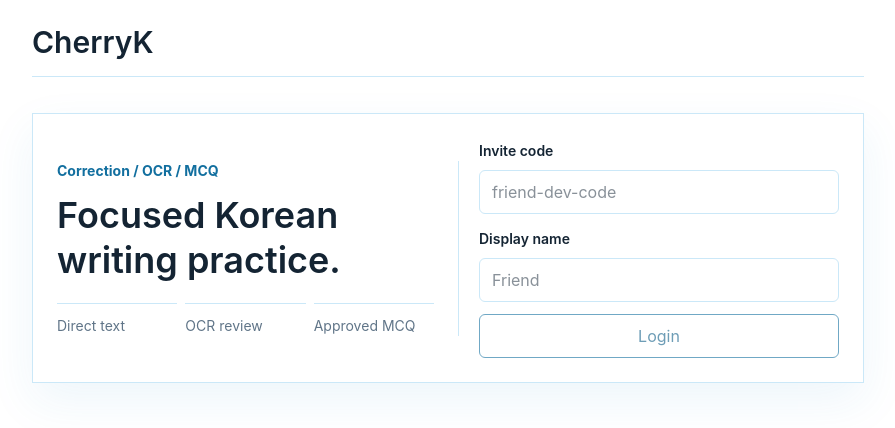
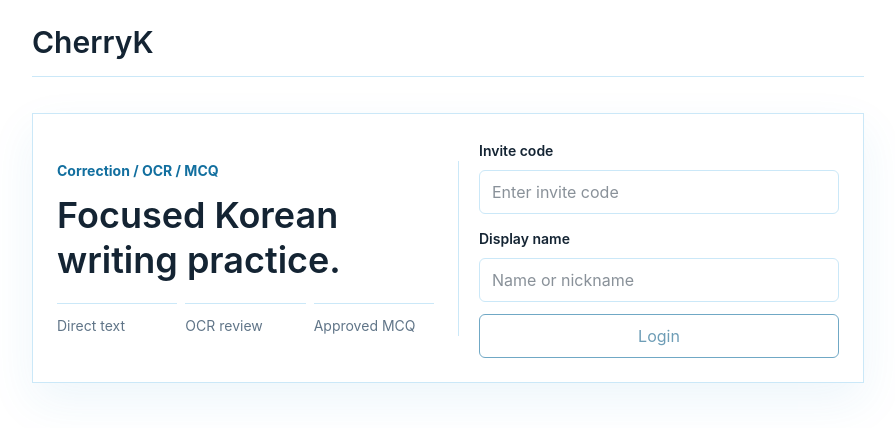
Before and after one commit to dobbylee/cherryk, a Next.js app: page / in a window 1280 px wide. Shown: the top 428 px of the page, without its empty margins (192-1087 px from the left). Built offline with nearby package versions, Linux system fonts and the light colour scheme; no server answers.

Commit message:
fix: remove temporary product copy

```diff
--- a/src/app/_components/app-header.tsx
+++ b/src/app/_components/app-header.tsx
@@ -15,7 +15,7 @@ export function AppHeader({
 }) {
   const [isUserMenuOpen, setIsUserMenuOpen] = useState(false);
   const userMenuRef = useRef<HTMLDivElement | null>(null);
-  const displayName = user?.displayName || "Friend";
+  const displayName = user?.displayName || "Learner";
   const profileInitial =
     Array.from(displayName.trim())[0]?.toUpperCase() ?? "F";
 
@@ -49,18 +49,21 @@ export function AppHeader({
   }, [isUserMenuOpen]);
 
   return (
-    <header className="flex flex-col gap-4 border-b border-[var(--line)] pb-4 sm:flex-row sm:items-center sm:justify-between">
-      <Link href="/">
+    <header className="flex items-center justify-between gap-4 border-b border-[var(--line)] pb-4">
+      <Link className="shrink-0" href="/">
         <h1 className="text-2xl font-semibold tracking-normal text-[var(--foreground)] sm:text-3xl">
           CherryK
         </h1>
       </Link>
       {user ? (
-        <div className="relative flex justify-end" ref={userMenuRef}>
+        <div
+          className="relative flex min-w-0 flex-1 justify-end"
+          ref={userMenuRef}
+        >
           <button
             aria-controls="user-menu"
             aria-expanded={isUserMenuOpen}
-            className="inline-flex h-10 max-w-64 items-center gap-2 rounded-full border border-[var(--line)] bg-white py-1 pr-3 pl-1.5 text-base font-semibold text-[var(--foreground)] shadow-sm hover:border-[var(--accent)] hover:bg-[var(--accent-soft)] disabled:opacity-60"
+            className="inline-flex h-10 min-w-0 max-w-64 items-center gap-2 rounded-full border border-[var(--line)] bg-white py-1 pr-3 pl-1.5 text-base font-semibold text-[var(--foreground)] shadow-sm hover:border-[var(--accent)] hover:bg-[var(--accent-soft)] disabled:opacity-60"
             disabled={authBusy}
             onClick={() => setIsUserMenuOpen((isOpen) => !isOpen)}
             type="button"
--- a/src/app/layout.tsx
+++ b/src/app/layout.tsx
@@ -2,7 +2,7 @@ import type { Metadata } from "next";
 import "./globals.css";
 
 export const metadata: Metadata = {
-  title: "Korean Correction Coach",
+  title: "CherryK",
   description:
     "Mobile-first Korean writing correction and reviewed MCQ practice.",
 };
--- a/src/app/page.tsx
+++ b/src/app/page.tsx
@@ -122,7 +122,7 @@ export default function HomePage() {
                     className="mt-2 h-11 w-full rounded-md border border-[var(--line)] bg-white px-3 text-base outline-none focus:border-[var(--accent)]"
                     id="invite-code"
                     onChange={(event) => setInviteCode(event.target.value)}
-                    placeholder="friend-dev-code"
+                    placeholder="Enter invite code"
                     value={inviteCode}
                   />
                 </div>
@@ -137,7 +137,7 @@ export default function HomePage() {
                     className="mt-2 h-11 w-full rounded-md border border-[var(--line)] bg-white px-3 text-base outline-none focus:border-[var(--accent)]"
                     id="display-name"
                     onChange={(event) => setDisplayName(event.target.value)}
-                    placeholder="Friend"
+                    placeholder="Name or nickname"
                     value={displayName}
                   />
                 </div>
```
Also changed, not shown: 2 other files (tests, documents, lock files or other folders).
